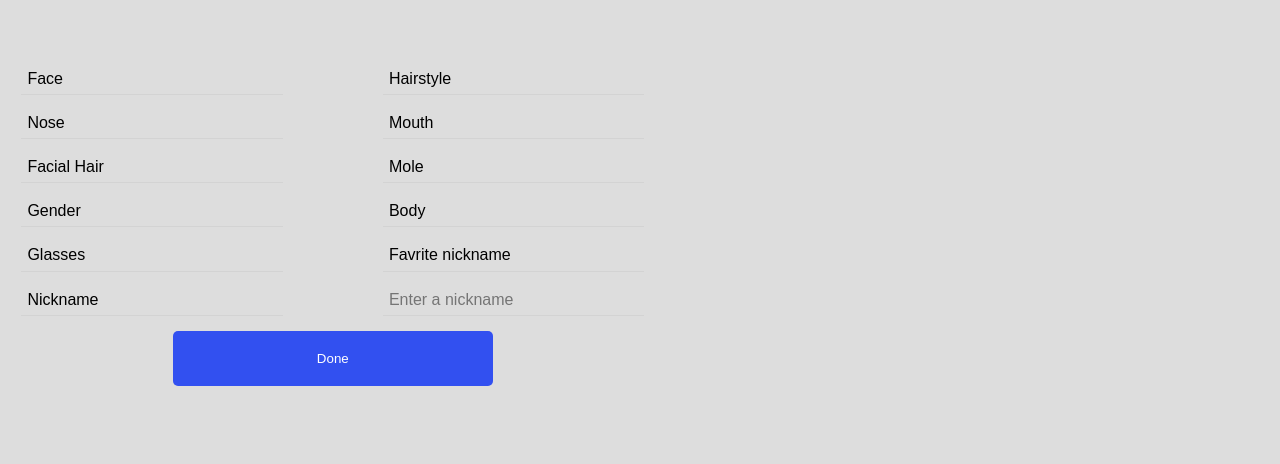
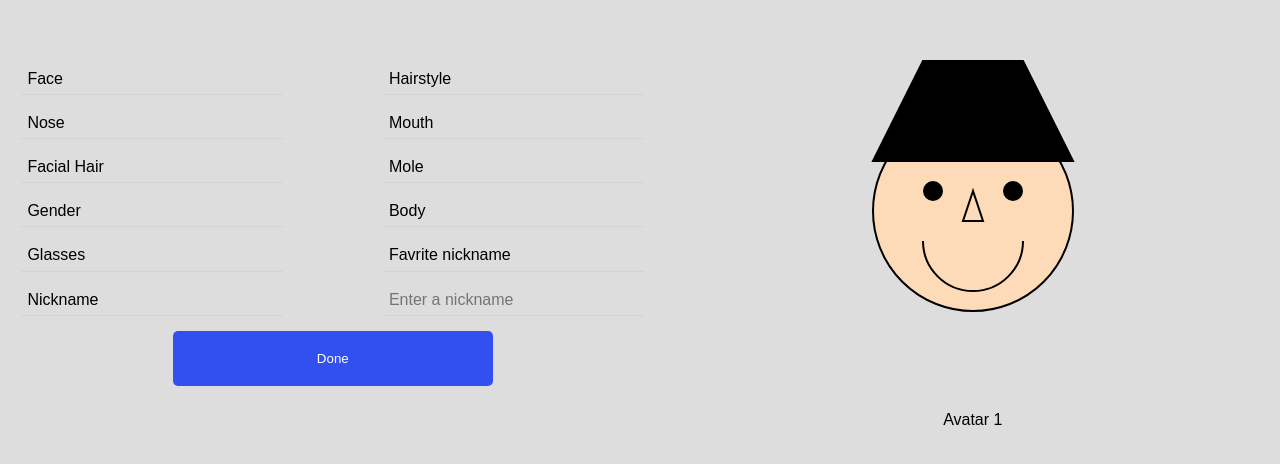
Before and after one commit to Rubiidev-IPad/mii-test, a plain HTML site: page index.html in a window 1280 px wide. Shown: the part 142-606 px from the top of the page. Drawn offline with Linux system fonts and the light colour scheme.

Commit message:
Avatar and nickname

```diff
--- a/index.html
+++ b/index.html
@@ -32,7 +32,7 @@
                 </tr>
                 <tr>
                     <td>Nickname</td>
-                    <td><input type="text" placeholder="Enter a nickname"></td>
+                    <td><input type="text" placeholder="Enter a nickname" id="nicknameInput"></td>
                 </tr>
             </table>
             <button>
@@ -40,9 +40,11 @@
             </button>
         </aside>
         <aside>
-
+            <canvas id="avatarCanvas" width="400" height="400"></canvas>
+            <p id="nickname">Avatar 1</p>
         </aside>
     </main>
+    <script src="src/script.js"></script>
 
 </body>
 </html>
--- /dev/null
+++ b/src/script.js
@@ -0,0 +1,51 @@
+const canvas = document.getElementById('avatarCanvas');
+const ctx = canvas.getContext('2d');
+
+// Draw face
+ctx.beginPath();
+ctx.arc(200, 200, 100, 0, Math.PI * 2, true); // Outer circle
+ctx.fillStyle = '#fddbb8';
+ctx.fill();
+ctx.lineWidth = 2;
+ctx.strokeStyle = '#000';
+ctx.stroke();
+ctx.closePath();
+
+// Draw eyes
+ctx.beginPath();
+ctx.arc(160, 180, 10, 0, Math.PI * 2, true);  // Left eye
+ctx.arc(240, 180, 10, 0, Math.PI * 2, true);  // Right eye
+ctx.fillStyle = '#000';
+ctx.fill();
+ctx.closePath();
+
+// Draw mouth
+ctx.beginPath();
+ctx.arc(200, 230, 50, 0, Math.PI, false);  // Mouth (clockwise)
+ctx.stroke();
+ctx.closePath();
+
+// Draw hair
+ctx.beginPath();
+ctx.moveTo(100, 150);
+ctx.lineTo(300, 150);
+ctx.lineTo(250, 50);
+ctx.lineTo(150, 50);
+ctx.closePath();
+ctx.fillStyle = '#000';
+ctx.fill();
+ctx.stroke();
+
+// Draw nose
+ctx.beginPath();
+ctx.moveTo(200, 180);
+ctx.lineTo(190, 210);
+ctx.lineTo(210, 210);
+ctx.closePath();
+ctx.stroke();
+
+
+document.getElementById("nicknameInput").addEventListener("keyup",(e)=>{
+    console.log(e)
+    document.getElementById("nickname").innerText = e.target.value
+})
```
